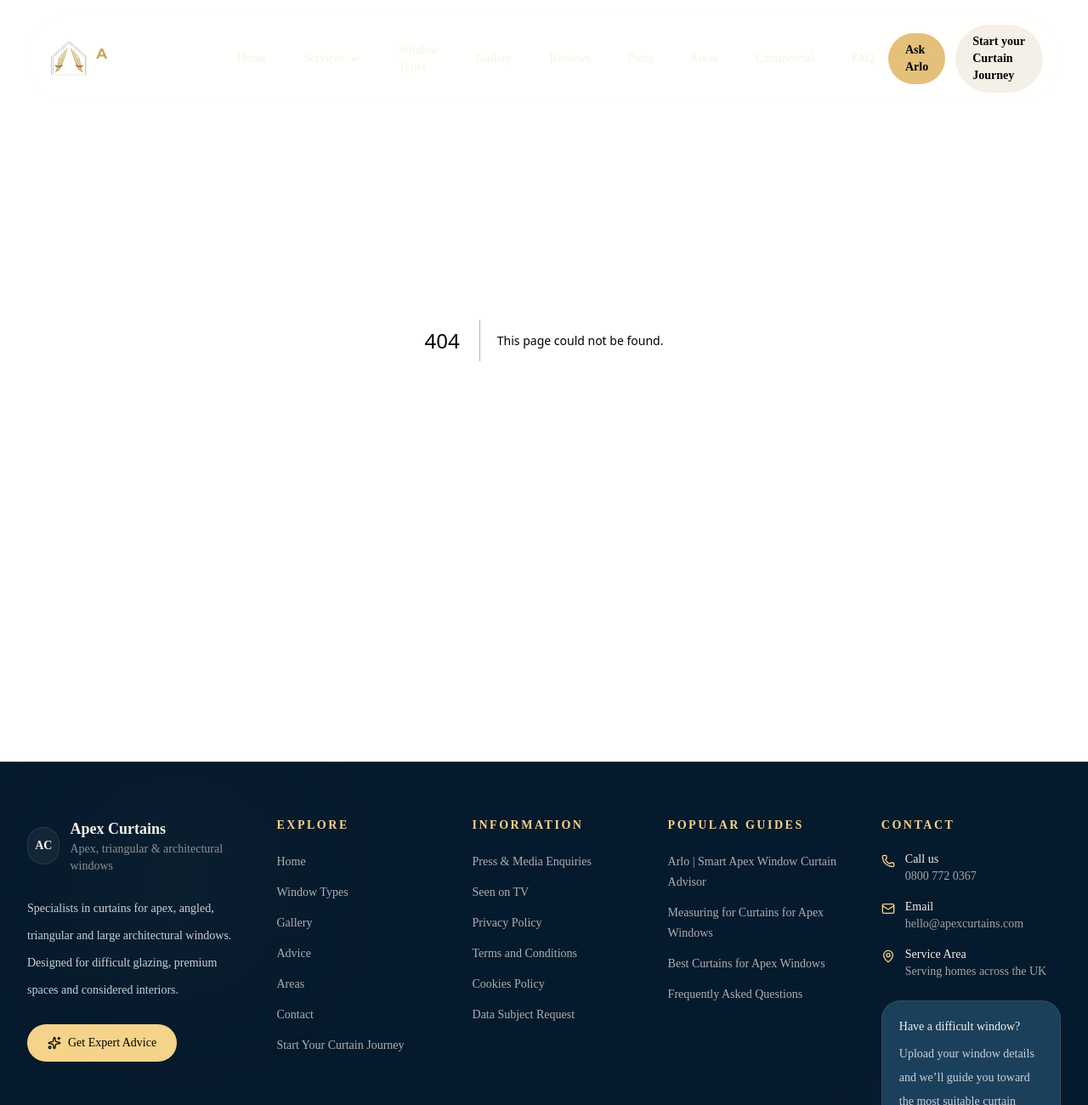
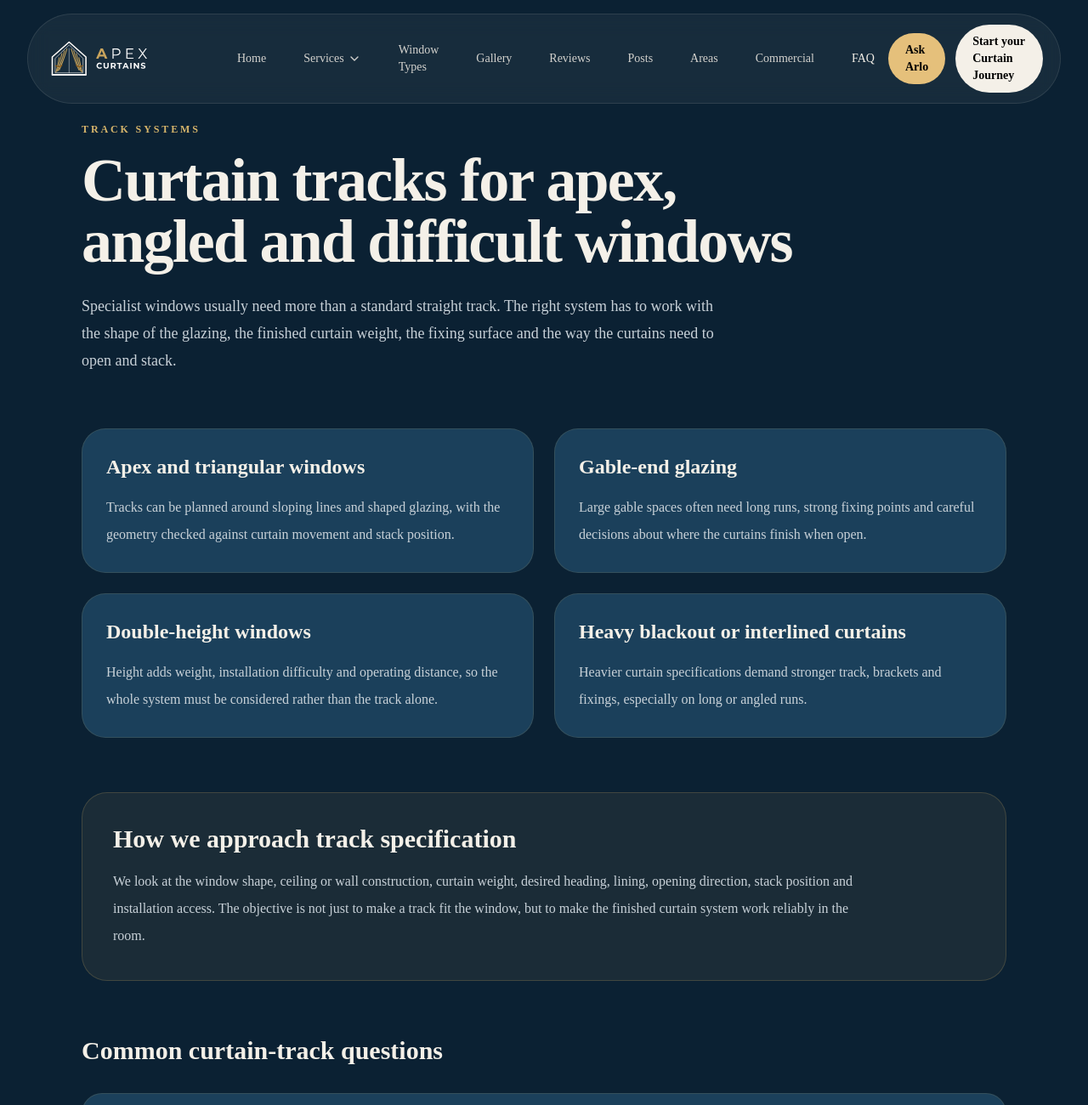
Before and after one commit to Nylon1/Apexcurtains, a Next.js app: page /curtain-tracks in a window 1280 px wide. Before the commit this address had no page. Shown: the top 1300 px of the page at 85% size. Built offline with nearby package versions, Linux system fonts and the light colour scheme.

Commit message:
Add curtain tracks authority hub

```diff
--- /dev/null
+++ b/app/curtain-tracks/page.tsx
@@ -0,0 +1,131 @@
+import type { Metadata } from "next";
+import Link from "next/link";
+
+const SITE_URL = "https://www.apexcurtains.com";
+const canonicalUrl = `${SITE_URL}/curtain-tracks`;
+
+export const metadata: Metadata = {
+  title: { absolute: "Curtain Tracks for Apex & Angled Windows | Apex Curtains" },
+  description:
+    "Expert guide to curtain tracks for apex, angled, triangular, gable-end and tall windows, including track choice, fixing, operation and installation considerations.",
+  alternates: { canonical: canonicalUrl },
+  openGraph: {
+    title: "Curtain Tracks for Apex & Angled Windows | Apex Curtains",
+    description:
+      "How specialist curtain tracks are selected, shaped and installed for difficult architectural windows.",
+    url: canonicalUrl,
+    siteName: "Apex Curtains",
+    type: "website",
+  },
+};
+
+const questions = [
+  {
+    q: "What curtain track is best for an apex window?",
+    a: "The best track depends on the exact angles, curtain weight, fixing surface and how the curtain needs to operate. For shaped apex windows, a specialist track that can follow the architecture and remain securely fixed is usually required rather than a standard straight domestic track.",
+  },
+  {
+    q: "Can a curtain track follow a sloping ceiling?",
+    a: "Yes. A track can be planned to follow a sloping or angled line, but the geometry, fixing points and curtain movement need to be considered together. The track should not simply copy the shape without checking how the curtain will stack, hang and move in daily use.",
+  },
+  {
+    q: "Can apex curtain tracks carry heavy curtains?",
+    a: "They can, provided the track, brackets, fixings and substrate are specified for the finished curtain weight. Heavy interlined or blackout curtains place more load on the system, so the structure above the track matters as much as the track itself.",
+  },
+  {
+    q: "Do tall windows need a different track system?",
+    a: "Often, yes. Very tall or double-height windows increase curtain weight, operating distance and installation complexity. Track choice must account for safe fixing, smooth movement and how the curtains will be opened and closed once installed.",
+  },
+];
+
+export default function CurtainTracksPage() {
+  const schema = {
+    "@context": "https://schema.org",
+    "@graph": [
+      {
+        "@type": "WebPage",
+        "@id": `${canonicalUrl}#webpage`,
+        url: canonicalUrl,
+        name: "Curtain Tracks for Apex & Angled Windows",
+        isPartOf: { "@id": `${SITE_URL}/#website` },
+        about: { "@id": `${canonicalUrl}#service` },
+      },
+      {
+        "@type": "Service",
+        "@id": `${canonicalUrl}#service`,
+        name: "Specialist Curtain Track Design and Installation",
+        serviceType: "Curtain track systems for apex, angled, triangular, gable-end and tall windows",
+        provider: { "@id": `${SITE_URL}/#organization` },
+        url: canonicalUrl,
+      },
+      {
+        "@type": "FAQPage",
+        "@id": `${canonicalUrl}#faq`,
+        mainEntity: questions.map((item) => ({
+          "@type": "Question",
+          name: item.q,
+          acceptedAnswer: { "@type": "Answer", text: item.a },
+        })),
+      },
+    ],
+  };
+
+  return (
+    <main className="min-h-screen bg-apex-navy-900 text-white">
+      <script type="application/ld+json" dangerouslySetInnerHTML={{ __html: JSON.stringify(schema) }} />
+
+      <section className="mx-auto max-w-6xl px-4 pb-16 pt-28 sm:px-6 lg:px-8 lg:pt-36">
+        <p className="text-xs font-semibold uppercase tracking-[0.24em] text-[#d6b56b]">Track systems</p>
+        <h1 className="mt-4 max-w-4xl text-4xl font-semibold tracking-tight sm:text-5xl lg:text-7xl">
+          Curtain tracks for apex, angled and difficult windows
+        </h1>
+        <p className="mt-6 max-w-3xl text-lg leading-8 text-white/72">
+          Specialist windows usually need more than a standard straight track. The right system has to work with the shape of the glazing, the finished curtain weight, the fixing surface and the way the curtains need to open and stack.
+        </p>
+      </section>
+
+      <section className="mx-auto grid max-w-6xl gap-6 px-4 pb-16 sm:px-6 md:grid-cols-2 lg:px-8">
+        {[
+          ["Apex and triangular windows", "Tracks can be planned around sloping lines and shaped glazing, with the geometry checked against curtain movement and stack position."],
+          ["Gable-end glazing", "Large gable spaces often need long runs, strong fixing points and careful decisions about where the curtains finish when open."],
+          ["Double-height windows", "Height adds weight, installation difficulty and operating distance, so the whole system must be considered rather than the track alone."],
+          ["Heavy blackout or interlined curtains", "Heavier curtain specifications demand stronger track, brackets and fixings, especially on long or angled runs."],
+        ].map(([title, text]) => (
+          <article key={title} className="rounded-[28px] border border-white/10 bg-white/[0.04] p-7">
+            <h2 className="text-2xl font-semibold">{title}</h2>
+            <p className="mt-4 leading-8 text-white/70">{text}</p>
+          </article>
+        ))}
+      </section>
+
+      <section className="mx-auto max-w-6xl px-4 pb-16 sm:px-6 lg:px-8">
+        <div className="rounded-[30px] border border-[#d6b56b]/20 bg-[#d6b56b]/8 p-7 md:p-9">
+          <h2 className="text-3xl font-semibold">How we approach track specification</h2>
+          <p className="mt-4 max-w-4xl leading-8 text-white/72">
+            We look at the window shape, ceiling or wall construction, curtain weight, desired heading, lining, opening direction, stack position and installation access. The objective is not just to make a track fit the window, but to make the finished curtain system work reliably in the room.
+          </p>
+        </div>
+      </section>
+
+      <section className="mx-auto max-w-6xl px-4 pb-20 sm:px-6 lg:px-8">
+        <h2 className="text-3xl font-semibold">Common curtain-track questions</h2>
+        <div className="mt-8 space-y-5">
+          {questions.map((item) => (
+            <article key={item.q} className="rounded-[24px] border border-white/10 bg-white/[0.04] p-6">
+              <h3 className="text-xl font-semibold">{item.q}</h3>
+              <p className="mt-3 leading-8 text-white/70">{item.a}</p>
+            </article>
+          ))}
+        </div>
+      </section>
+
+      <section className="mx-auto max-w-6xl px-4 pb-24 sm:px-6 lg:px-8">
+        <div className="flex flex-col gap-3 sm:flex-row">
+          <Link href="/services/premium-installation" className="rounded-full bg-[#d6b56b] px-6 py-3 text-center text-sm font-semibold text-apex-navy-950">Installation service</Link>
+          <Link href="/gallery" className="rounded-full border border-white/15 px-6 py-3 text-center text-sm font-semibold">View projects</Link>
+          <Link href="/start-designing" className="rounded-full border border-white/15 px-6 py-3 text-center text-sm font-semibold">Start your project</Link>
+        </div>
+      </section>
+    </main>
+  );
+}
```
